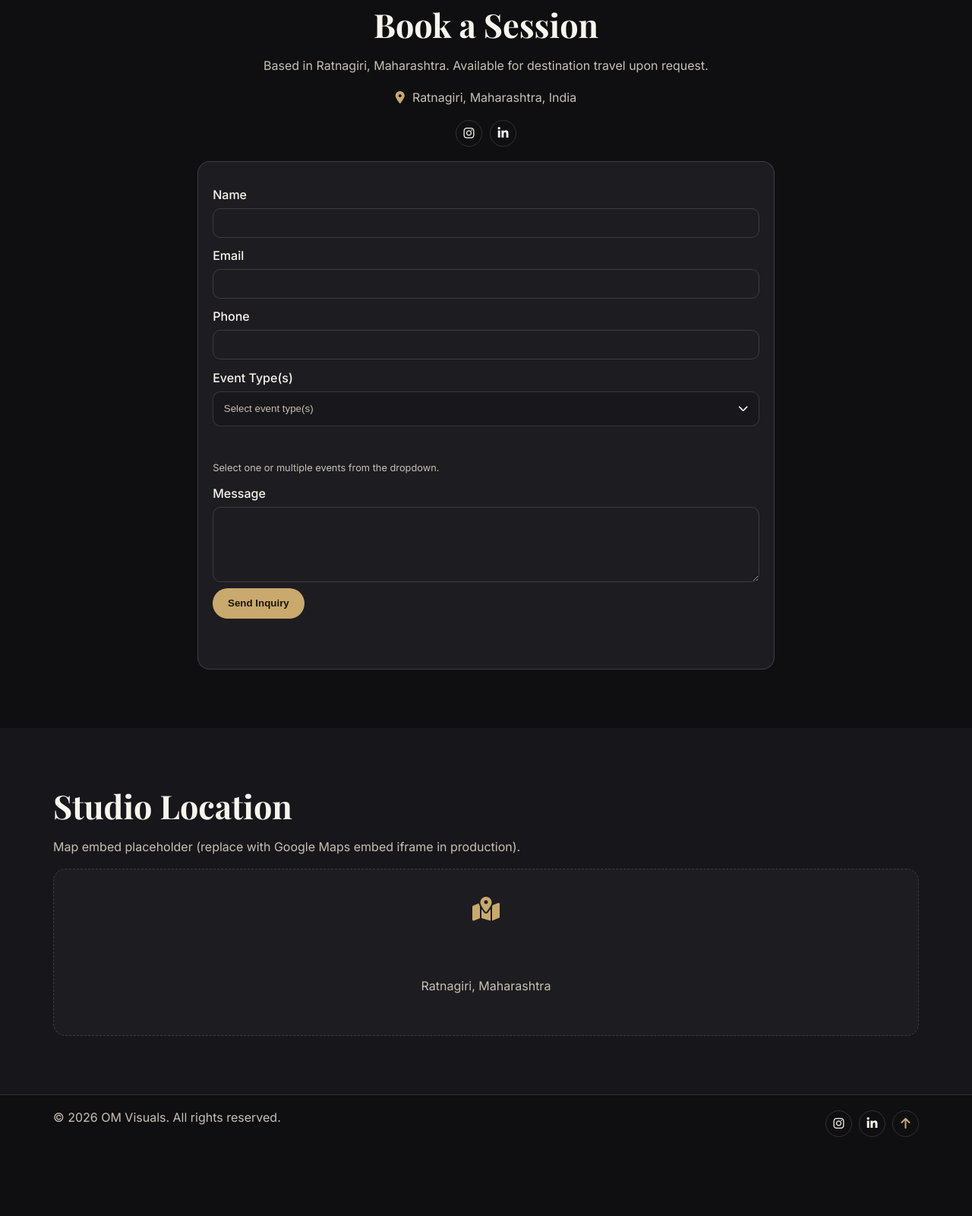
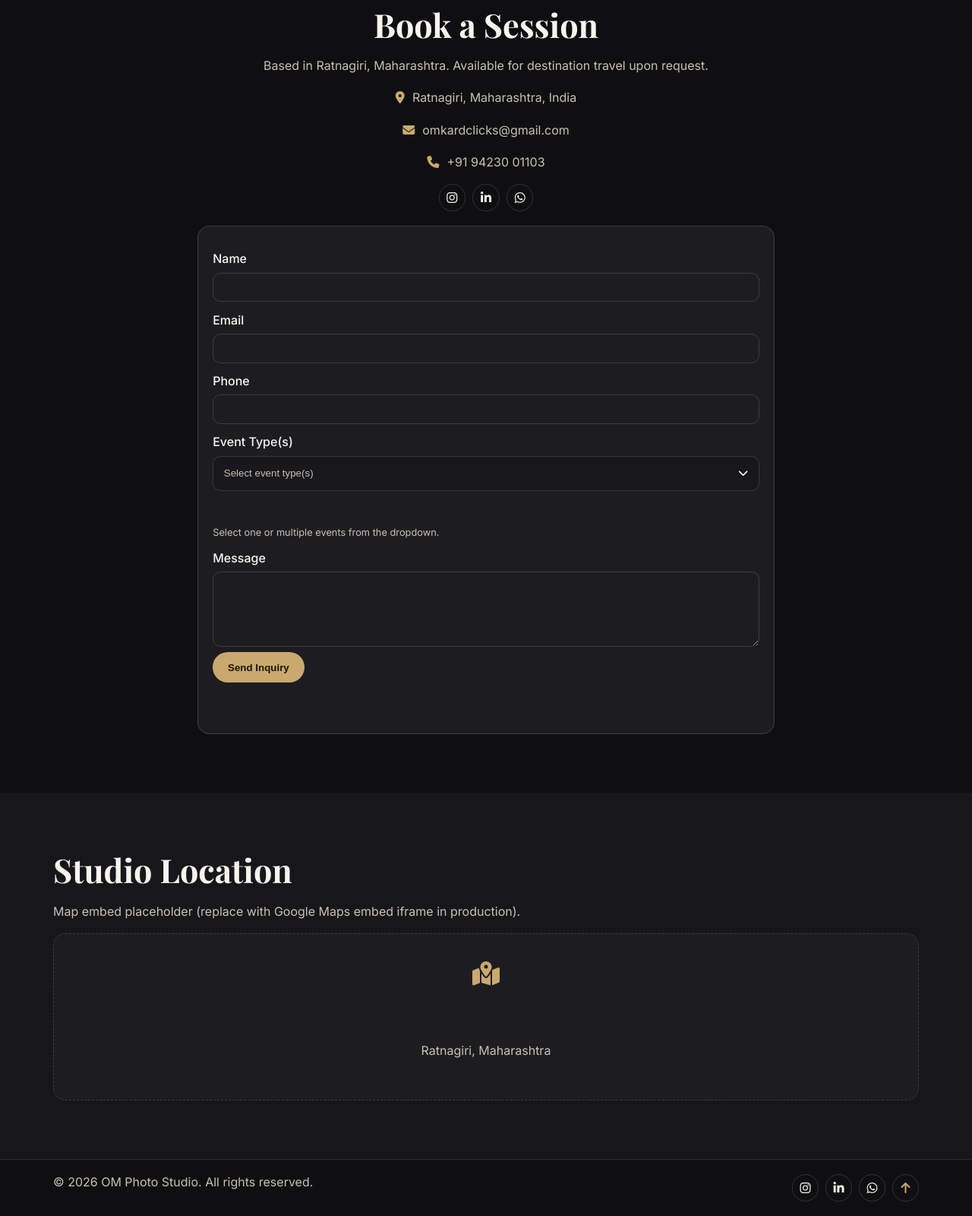
Before and after one commit to varunschaudhari/om-digital-photos-studio, a plain HTML site: page contact.html in a window 1280 px wide. Shown: the part 604-2204 px from the top of the page at 76% size. Before the commit the page ends 2119 px from the top, so only its background shows below. Drawn offline with nearby package versions, Linux system fonts and the light colour scheme.

Commit message:
updated om photo studio to every page

```diff
--- a/contact.html
+++ b/contact.html
@@ -50,9 +50,12 @@
             <h2>Book a Session</h2>
             <p>Based in Ratnagiri, Maharashtra. Available for destination travel upon request.</p>
             <p class="address-line"><i class="fa-solid fa-location-dot"></i> Ratnagiri, Maharashtra, India</p>
+            <p class="address-line"><i class="fa-solid fa-envelope"></i> <a href="mailto:omkardclicks@gmail.com">omkardclicks@gmail.com</a></p>
+            <p class="address-line"><i class="fa-solid fa-phone"></i> <a href="tel:+919423001103">+91 94230 01103</a></p>
             <div class="social-links center-socials">
-              <a href="#" aria-label="Instagram"><i class="fa-brands fa-instagram"></i></a>
-              <a href="#" aria-label="LinkedIn"><i class="fa-brands fa-linkedin-in"></i></a>
+              <a href="https://www.instagram.com/omkardclicks/" target="_blank" rel="noopener noreferrer" aria-label="Instagram"><i class="fa-brands fa-instagram"></i></a>
+              <a href="https://www.linkedin.com/in/omkardclicks/" target="_blank" rel="noopener noreferrer" aria-label="LinkedIn"><i class="fa-brands fa-linkedin-in"></i></a>
+              <a href="https://wa.me/919423001103" target="_blank" rel="noopener noreferrer" aria-label="WhatsApp"><i class="fa-brands fa-whatsapp"></i></a>
             </div>
           </article>
 
@@ -108,10 +111,11 @@
 
     <footer class="site-footer">
       <div class="container footer-inner">
-        <p>&copy; <span id="year"></span> OM Visuals. All rights reserved.</p>
+        <p>&copy; <span id="year"></span> OM Photo Studio. All rights reserved.</p>
         <div class="footer-actions">
-          <a href="#" aria-label="Instagram"><i class="fa-brands fa-instagram"></i></a>
-          <a href="#" aria-label="LinkedIn"><i class="fa-brands fa-linkedin-in"></i></a>
+          <a href="https://www.instagram.com/omkardclicks/" target="_blank" rel="noopener noreferrer" aria-label="Instagram"><i class="fa-brands fa-instagram"></i></a>
+          <a href="https://www.linkedin.com/in/omkardclicks/" target="_blank" rel="noopener noreferrer" aria-label="LinkedIn"><i class="fa-brands fa-linkedin-in"></i></a>
+          <a href="https://wa.me/919423001103" target="_blank" rel="noopener noreferrer" aria-label="WhatsApp"><i class="fa-brands fa-whatsapp"></i></a>
           <a href="#top" class="back-top" aria-label="Back to top"><i class="fa-solid fa-arrow-up"></i></a>
         </div>
       </div>
```
Also changed, not shown: about.html (+4 -3 lines), index.html (+3 -2 lines), portfolio.html (+4 -3 lines), services.html (+4 -3 lines), testimonials.html (+4 -3 lines).
